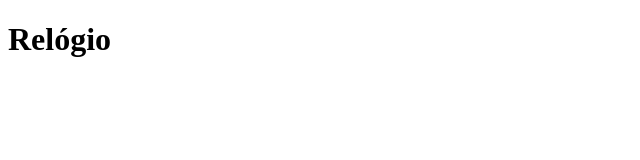
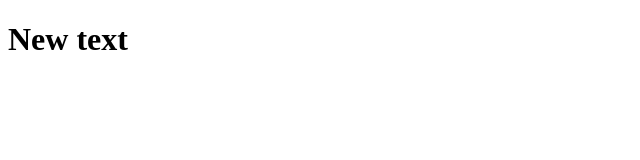
Before and after one commit to thiago-ramos780/new-course-test, a plain HTML site: page index.html in a window 1280 px wide. Shown: the full height of the page, 0-640 px from the left. Drawn offline with Linux system fonts and the light colour scheme.

Commit message:
Updated text

```diff
--- a/index.html
+++ b/index.html
@@ -7,6 +7,6 @@
     <link rel="stylesheet" href="styles.css" />
   </head>
   <body>
-    <h1>Relógio</h1>
+    <h1>New text</h1>
   </body>
 </html>
```
